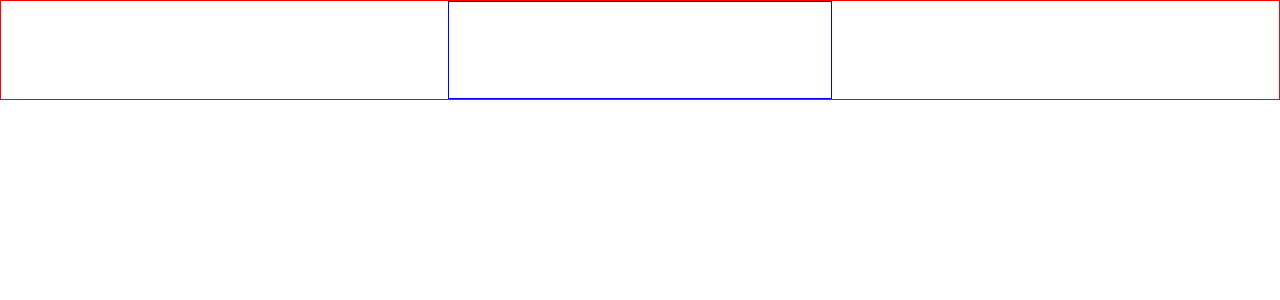
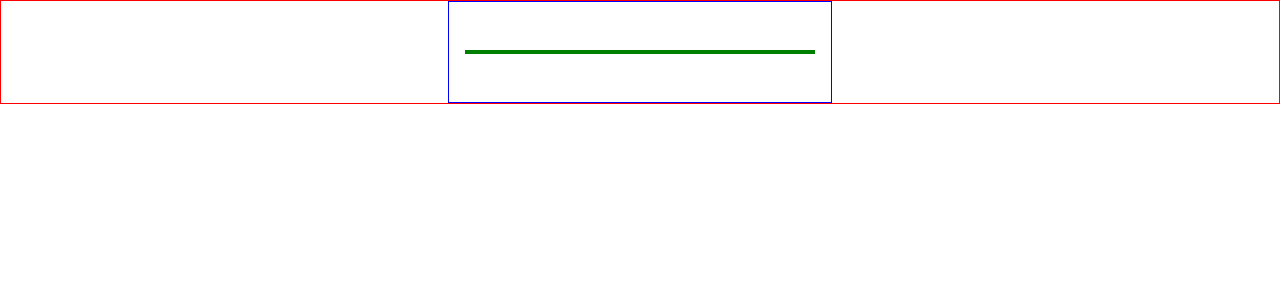
Before and after one commit to rineliniguezsosa/chat, a React (Vite) app in the folder appchat/: page / in a window 1280 px wide. Shown: the top 300 px of the page. Built offline with nearby package versions, Linux system fonts and the light colour scheme.

Commit message:
[FEAT] Estableciendo la prop style en el elmento html div para ver el elemento div

```diff
--- a/appchat/src/App.tsx
+++ b/appchat/src/App.tsx
@@ -4,7 +4,7 @@ function App() {
   return (
     <main>
       <header>
-        <div>
+        <div style={{border:'2px green solid'}}>
 
         </div>
       </header>
```
